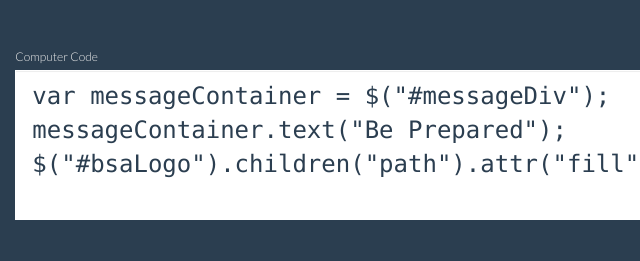
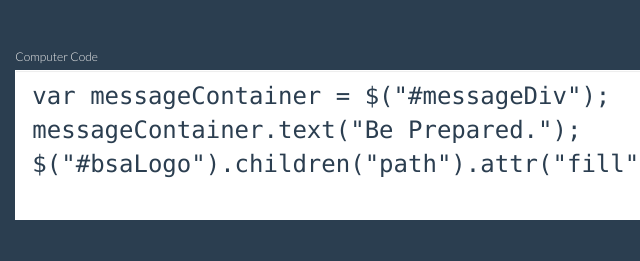
Before and after one commit to cerkit/ScoutProgrammingChallenge, a plain HTML site: page ProgrammingActivity/Index.html in a window 1280 px wide. Shown: the part 434-695 px from the top of the page, 203-843 px from the left. Drawn offline with Linux system fonts and the light colour scheme.

Commit message:
changed Default.html to Index.html

```diff
--- a/ProgrammingActivity/Default.html
+++ b/ProgrammingActivity/Index.html
@@ -143,7 +143,7 @@
                     <label for="codeWindow">Computer Code</label>
                     <textarea name="codeWindow" id="codeWindow" class="form-control" style="width:100%;height:150px;font-family: Consolas;font-size:x-large;" spellcheck="false">
 var messageContainer = $("#messageDiv");
-messageContainer.text("Be Prepared");
+messageContainer.text("Be Prepared.");
 $("#bsaLogo").children("path").attr("fill", "White");
                     </textarea>
                 </div>
```
